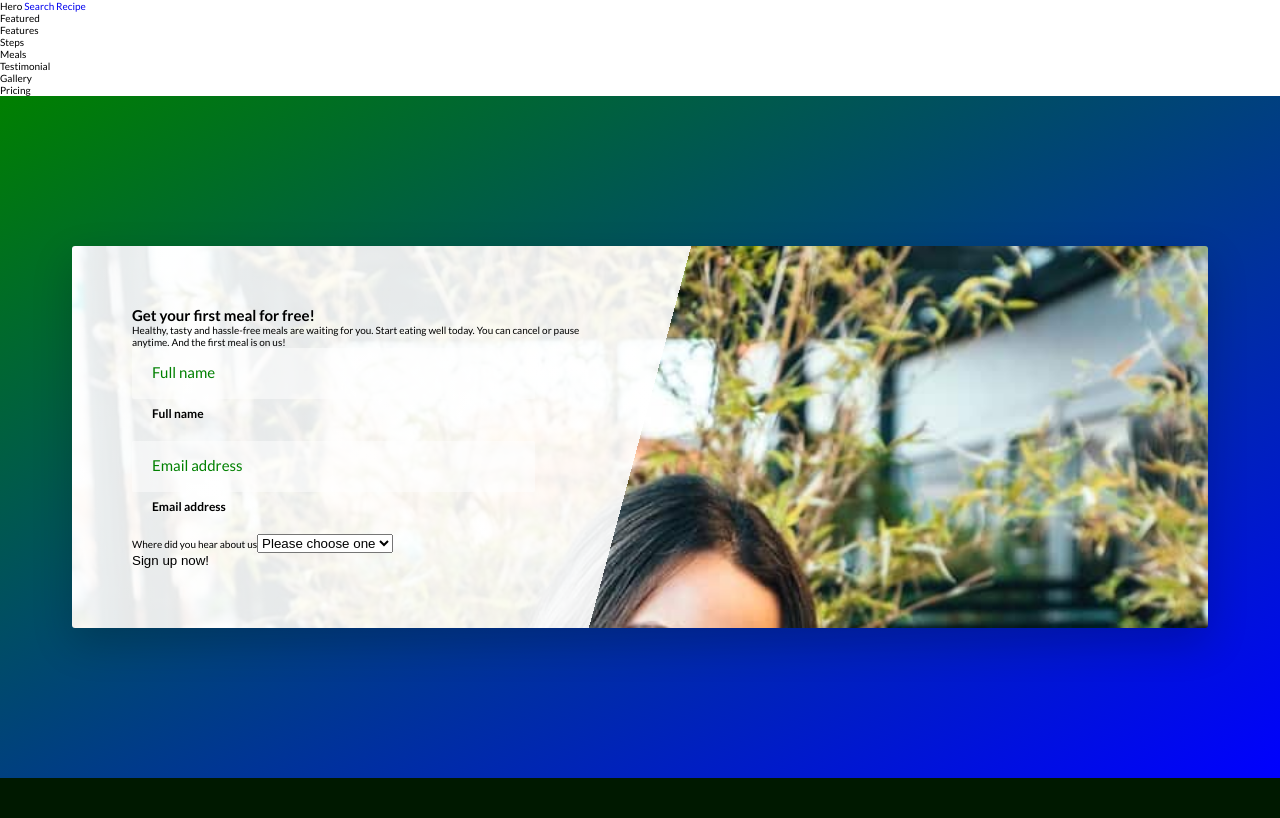
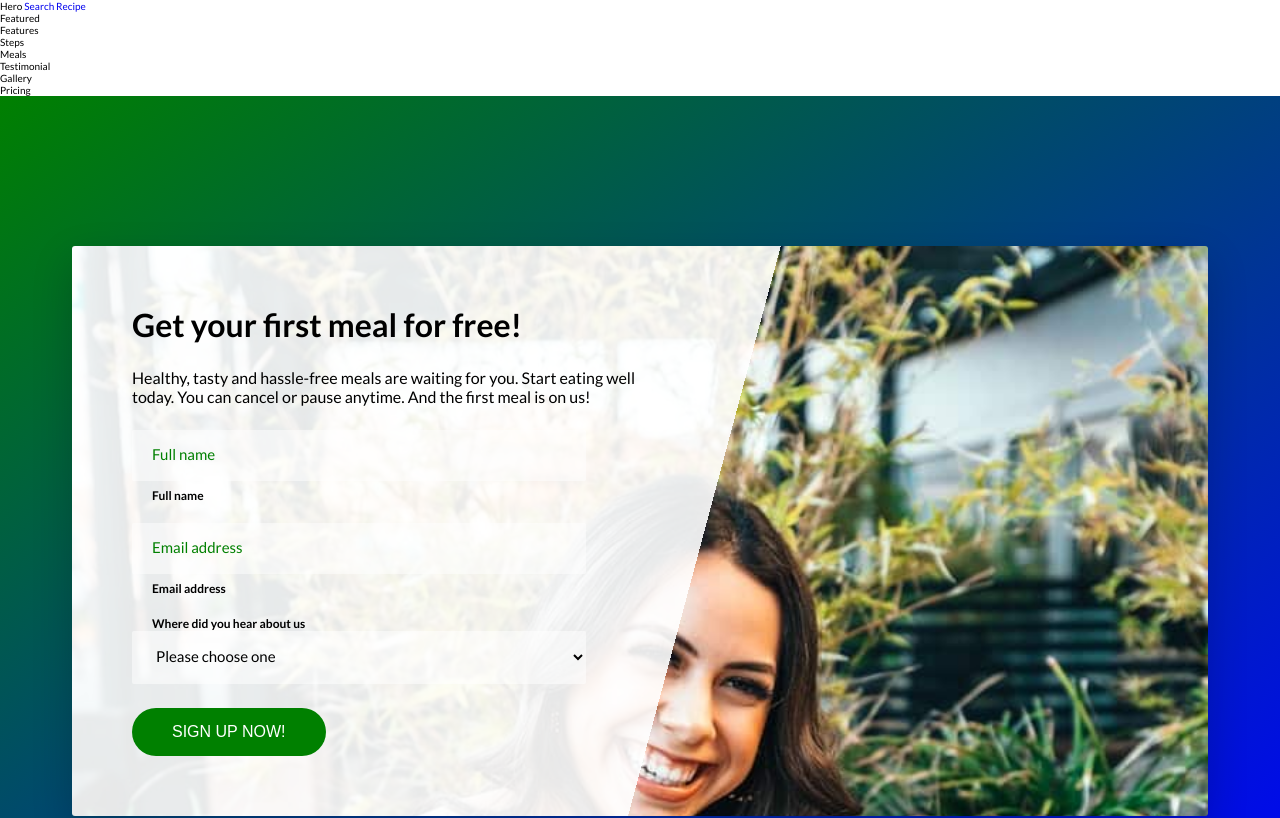
Before and after one commit to cemmanuelonyema/reccy, a React (Vite) app: page / in a window 1280 px wide. Shown: the top 818 px of the page. Built offline with nearby package versions, Linux system fonts and the light colour scheme.

Commit message:
refactor: update contact component

```diff
--- a/src/components/pages/landing/components/contact/Contact.jsx
+++ b/src/components/pages/landing/components/contact/Contact.jsx
@@ -90,7 +90,11 @@ const Contact = () => {
                                                 </label>
                                           </div>
                                           <div className={styles.formGroup}>
-                                                <label>
+                                                <label
+                                                      className={
+                                                            styles.form_label
+                                                      }
+                                                >
                                                       Where did you hear about
                                                       us
                                                 </label>
@@ -98,6 +102,9 @@ const Contact = () => {
                                                       name="label"
                                                       value={source}
                                                       onChange={handleChange}
+                                                      className={
+                                                            styles.form_input
+                                                      }
                                                 >
                                                       <option value="family">
                                                             Please choose one
@@ -118,7 +125,7 @@ const Contact = () => {
                                           </div>
 
                                           <div className={styles.form_group}>
-                                                <button className="btn btn--green">
+                                                <button className={styles.btn}>
                                                       Sign up now!
                                                 </button>
                                           </div>
--- a/src/components/pages/landing/components/contact/Contact.module.scss
+++ b/src/components/pages/landing/components/contact/Contact.module.scss
@@ -6,8 +6,8 @@
       //     padding: 10rem 0;
       // }
       &_form {
-            width: 50%;
-            padding: 6rem;
+            // width: 50%;
+            // padding: 6rem;
 
             // @include respond(tab-land) {
             //     width: 65%;
@@ -17,25 +17,69 @@
             //     width: 100%;
             // }
       }
+
+      .btn {
+            text-transform: uppercase;
+            text-decoration: none;
+            padding: 1.5rem 4rem;
+            display: inline-block;
+            border-radius: 10rem;
+            transition: all 0.2s;
+            position: relative;
+            font-size: 1.6rem;
+
+            //Change for the <button> element
+            border: none;
+            cursor: pointer;
+
+            background-color: green;
+            color: white;
+            margin-top: 2.4rem;
+      }
 }
 
 .book {
       background-image: linear-gradient(
                   105deg,
                   rgba(#fff, 0.9) 0%,
-                  rgba(#fff, 0.9) 50%,
-                  transparent 50%
+                  rgba(#fff, 0.9) 55%,
+                  transparent 55%
             ),
             url(/eating.jpg);
       background-size: 100%;
       background-size: cover;
       border-radius: 3px;
       box-shadow: 0 1.5rem 4rem rgba(#000, 0.2);
+
+      @media (max-width: 37.5em) {
+            background-image: linear-gradient(
+                        90deg,
+                        rgba(#fff, 0.9) 0%,
+                        rgba(#fff, 0.9) 100%,
+                        transparent 100%
+                  ),
+                  url(/eating.jpg);
+      }
 }
 
 .form {
-      width: 50%;
+      width: 55%;
       padding: 6rem;
+
+      @media (max-width: 37.5em) {
+            width: 100%;
+            padding: 2.4rem;
+      }
+
+      h2 {
+            font-size: 3.2rem;
+            line-height: 1.2;
+            margin-bottom: 2.4rem;
+      }
+      p {
+            font-size: 1.6rem;
+            margin-bottom: 2.4rem;
+      }
       &_group:not(:last-child) {
             margin-bottom: 2rem;
       }
@@ -52,6 +96,9 @@
             width: 90%;
             display: block;
             transition: all 0.3s;
+            @media (max-width: 37.5em) {
+                  width: 100%;
+            }
 
             // @include respond(tab-port) {
             //       width: 100%;
```
